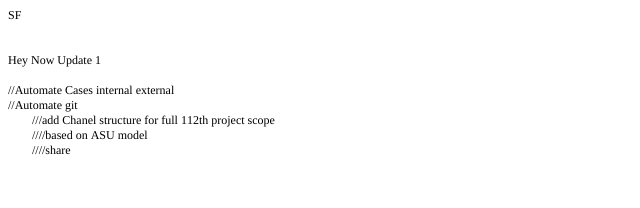
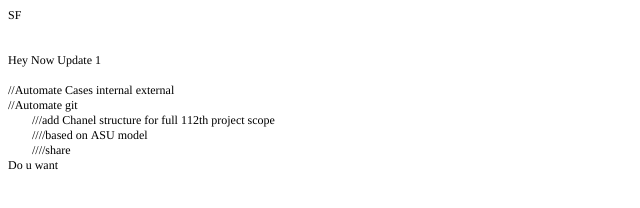
Before and after one commit to brett-112th/SF, a plain HTML site: page index.html in a window 1280 px wide. Shown: the full height of the page, 0-640 px from the left. Drawn offline with Linux system fonts and the light colour scheme.

Commit message:
Update index.html

```diff
--- a/index.html
+++ b/index.html
@@ -24,5 +24,6 @@
 <p class="p1"><span class="s1"><span class="Apple-tab-span">	</span>///add Chanel structure for full 112th project scope</span></p>
 <p class="p1"><span class="s1"><span class="Apple-tab-span">	</span>////based on ASU model</span></p>
 <p class="p1"><span class="s1"><span class="Apple-tab-span">	</span>////share</span></p>
+<p class="p1"><span class="s1">Do u want</span></p>
 </body>
 </html>
```
